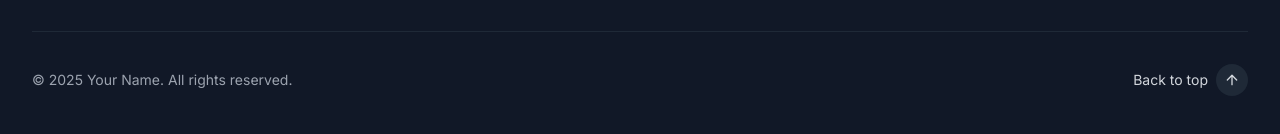
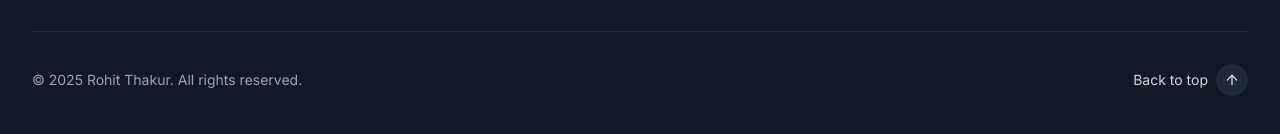
Before and after one commit to rohit2306-ui/new-port, a React (Vite) app: page / in a window 1280 px wide. Shown: the part 7451-7585 px from the top of the page. Built offline with nearby package versions, Linux system fonts and the light colour scheme.

Commit message:
Update Footer.tsx

```diff
--- a/src/components/Footer.tsx
+++ b/src/components/Footer.tsx
@@ -94,7 +94,7 @@ const Footer: React.FC = () => {
         {/* Bottom Section */}
         <div className="border-t border-gray-800 mt-12 pt-8 flex flex-col md:flex-row justify-between items-center">
           <div className="text-gray-400 text-sm mb-4 md:mb-0">
-            © {currentYear} Your Name. All rights reserved.
+            © {currentYear} Rohit Thakur. All rights reserved.
           </div>
 
           <button
```
